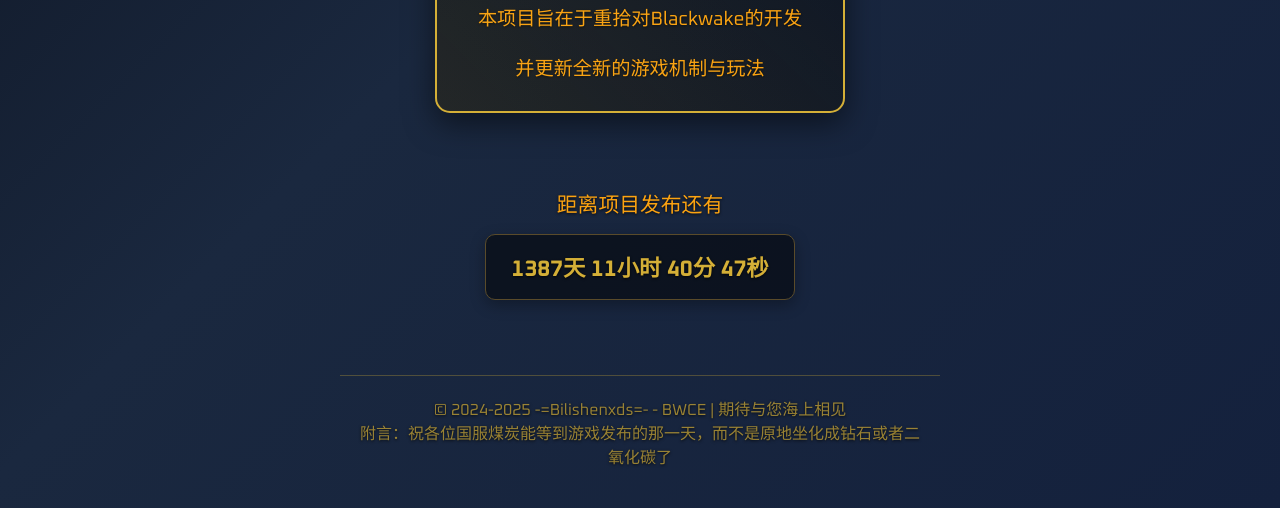
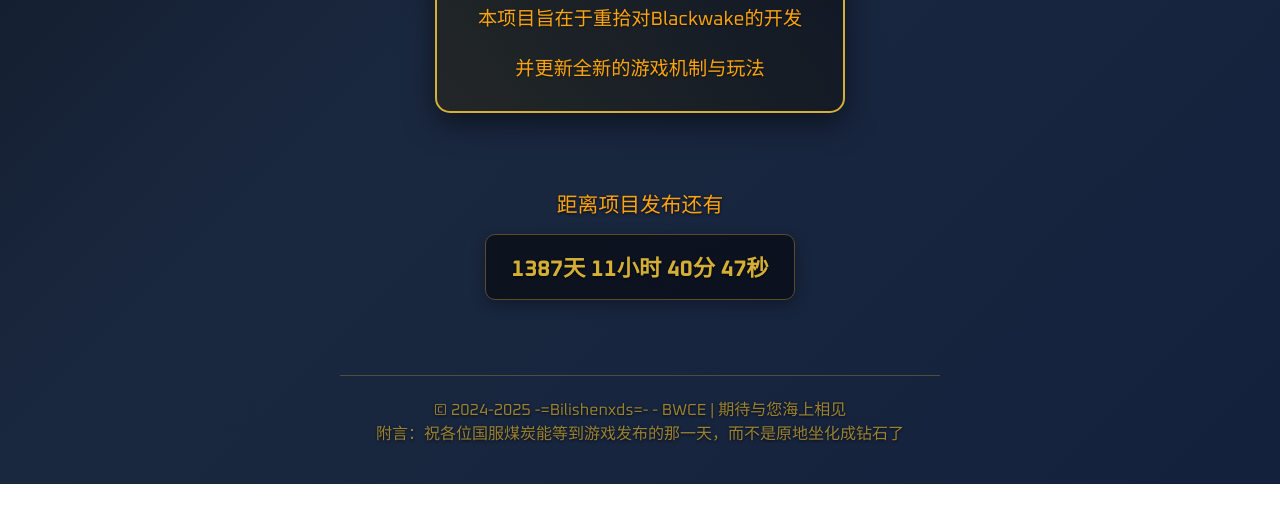
Before and after one commit to GongSunFangYun/GongSunFangYun, a plain HTML site: page index.html in a window 1280 px wide. Shown: the part 840-1348 px from the top of the page. After the commit the page ends 1324 px from the top, so only its background shows below. Drawn offline with Linux system fonts and the light colour scheme.

Commit message:
Update index.html

```diff
--- a/index.html
+++ b/index.html
@@ -417,7 +417,7 @@
 
         <footer>
             <p>© 2024-2025 -=Bilishenxds=- - BWCE | 期待与您海上相见</p>
-            <p>附言：祝各位国服煤炭能等到游戏发布的那一天，而不是原地坐化成钻石或者二氧化碳了
+            <p>附言：祝各位国服煤炭能等到游戏发布的那一天，而不是原地坐化成钻石了</p>
         </footer>
     </div>
 
```
